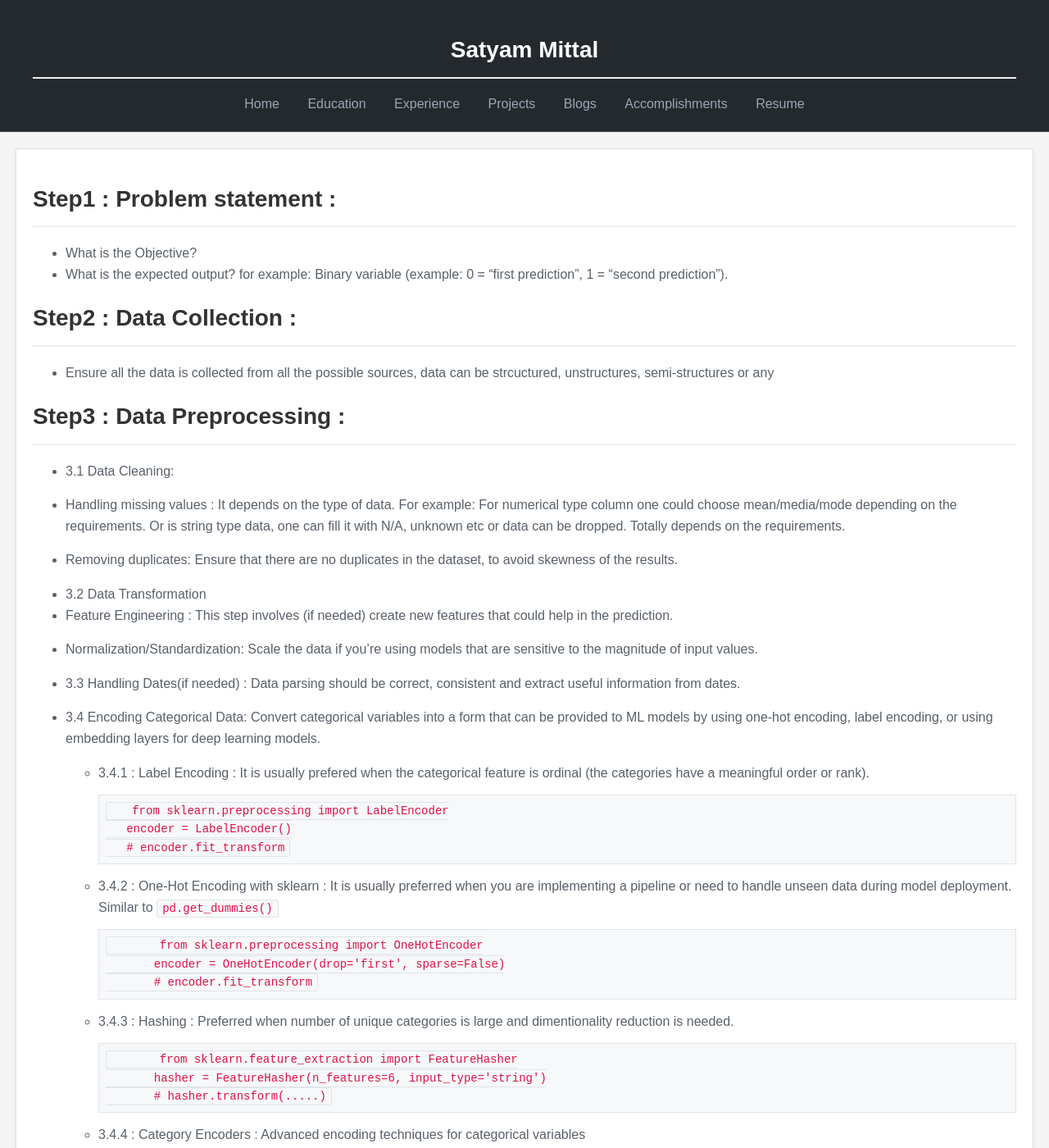
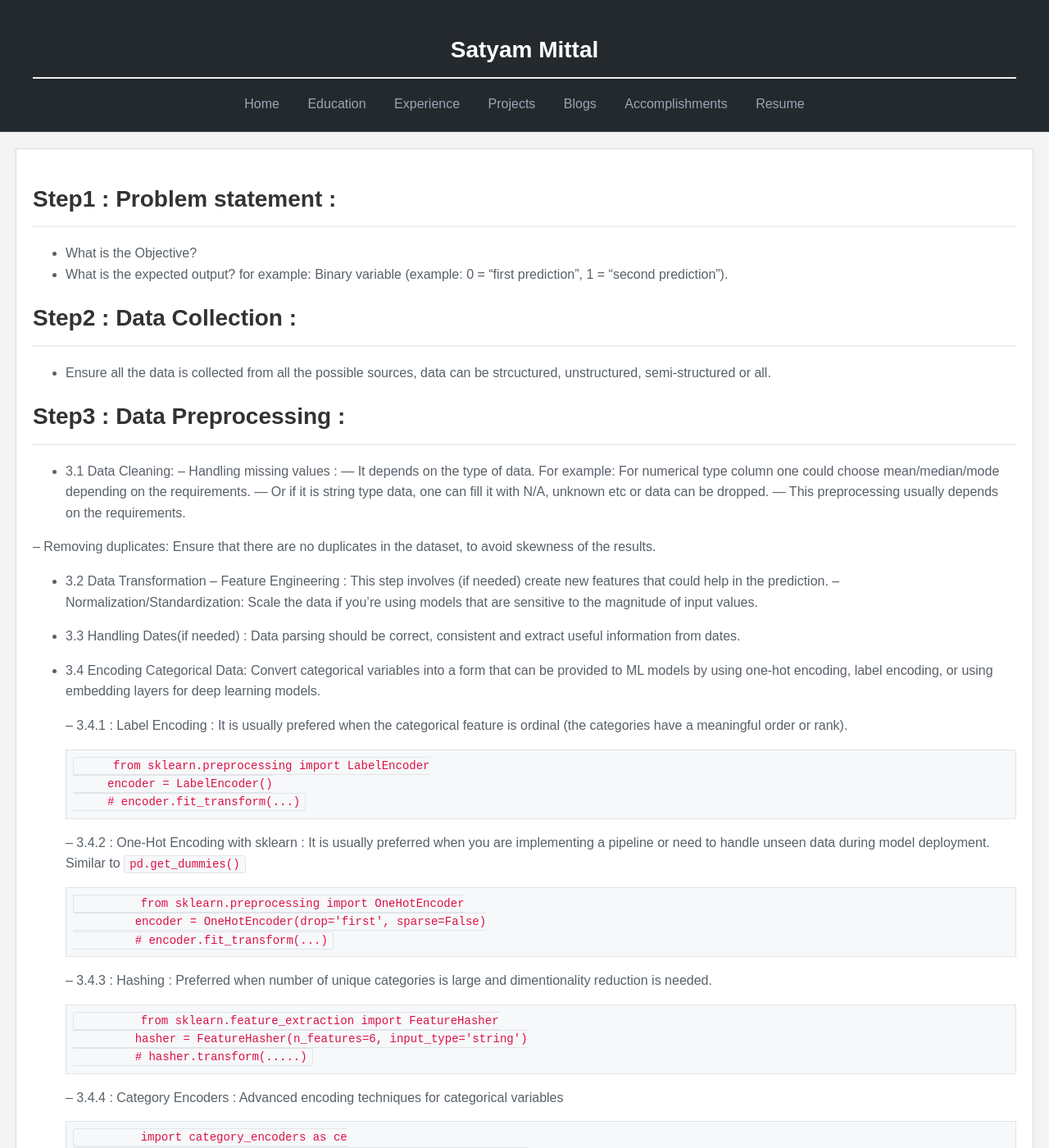
Before and after one commit to 05satyam/05satyam.github.io, a Jekyll site: the page built from _posts/2024-04-21-logistic-regression-based-end2end-ml-cycle.md, in a window 1280 px wide and 1400 px high. Shown: the whole window at 82% size. Built offline with Jekyll 4.4.1, drawn with Linux system fonts in a browser that asks for light colours; our own code applies the rules of GitHub Pages for plain Markdown files.

Commit message:
Update 2024-04-21-logistic-regression-based-end2end-ml-cycle.md

````diff
--- a/_posts/2024-04-21-logistic-regression-based-end2end-ml-cycle.md
+++ b/_posts/2024-04-21-logistic-regression-based-end2end-ml-cycle.md
@@ -9,44 +9,47 @@ categories: DeepLearning
  - What is the expected output? for example: Binary variable (example: 0 = "first prediction", 1 = "second prediction").
 
 # Step2 : Data Collection :
- - Ensure all the data is collected from all the possible sources, data can be strcuctured, unstructures, semi-structures or any
+ - Ensure all the data is collected from all the possible sources, data can be strcuctured, unstructured, semi-structured or all.
 
 # Step3 : Data Preprocessing :
  - 3.1 Data Cleaning:
-  - Handling missing values : It depends on the type of data. For example: For numerical type column one could choose mean/media/mode depending
-    on the requirements. Or is string type data, one can fill it with N/A, unknown etc or data can be dropped. Totally depends on the requirements.
+  -- Handling missing values :
+    --- It depends on the type of data. For example: For numerical type column one could choose mean/median/mode depending
+    on the requirements.
+   --- Or if it is string type data, one can fill it with N/A, unknown etc or data can be dropped.
+   --- This preprocessing usually depends on the requirements.
 
-  - Removing duplicates: Ensure that there are no duplicates in the dataset, to avoid skewness of the results.
+  -- Removing duplicates: Ensure that there are no duplicates in the dataset, to avoid skewness of the results.
 
  - 3.2 Data Transformation
-  - Feature Engineering : This step involves (if needed) create new features that could help in the prediction.
-  - Normalization/Standardization: Scale the data if you're using models that are sensitive to the magnitude of input values.
+  -- Feature Engineering : This step involves (if needed) create new features that could help in the prediction.
+  -- Normalization/Standardization: Scale the data if you're using models that are sensitive to the magnitude of input values.
 
  - 3.3 Handling Dates(if needed) : Data parsing should be correct, consistent and extract useful information from dates.
 
  - 3.4 Encoding Categorical Data:
   Convert categorical variables into a form that can be provided to ML models by using one-hot encoding, label encoding, or using embedding layers for deep learning models.
 
-   - 3.4.1 : Label Encoding : It is usually prefered when the categorical feature is ordinal (the categories have a meaningful order or rank).
+   -- 3.4.1 : Label Encoding : It is usually prefered when the categorical feature is ordinal (the categories have a meaningful order or rank).
     ```python
         from sklearn.preprocessing import LabelEncoder
         encoder = LabelEncoder()
-        # encoder.fit_transform
+        # encoder.fit_transform(...)
     ```
-   - 3.4.2 :  One-Hot Encoding with sklearn : It is usually preferred when you are implementing a pipeline or need to handle unseen data during
+   -- 3.4.2 :  One-Hot Encoding with sklearn : It is usually preferred when you are implementing a pipeline or need to handle unseen data during
               model deployment. Similar to `pd.get_dummies()`
      ```python
             from sklearn.preprocessing import OneHotEncoder
             encoder = OneHotEncoder(drop='first', sparse=False)
-            # encoder.fit_transform
+            # encoder.fit_transform(...)
      ```
-   - 3.4.3 :  Hashing : Preferred when number of unique categories is large and dimentionality reduction is needed.
+   -- 3.4.3 :  Hashing : Preferred when number of unique categories is large and dimentionality reduction is needed.
      ```python
             from sklearn.feature_extraction import FeatureHasher
             hasher = FeatureHasher(n_features=6, input_type='string')
             # hasher.transform(.....)
      ```
-   - 3.4.4 : Category Encoders : Advanced encoding techniques for categorical variables
+   -- 3.4.4 : Category Encoders : Advanced encoding techniques for categorical variables
      ```python
             import category_encoders as ce
             encoder = ce.BinaryEncoder(cols=['month', 'day_of_week'])
````
